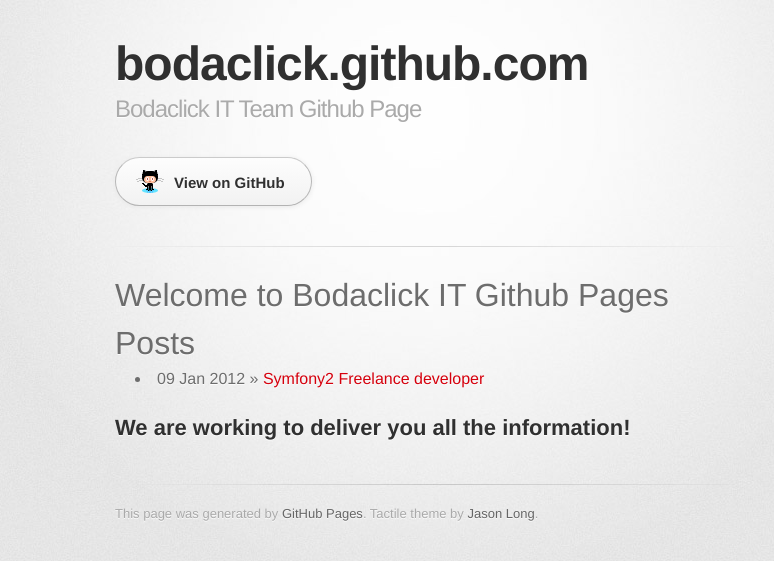
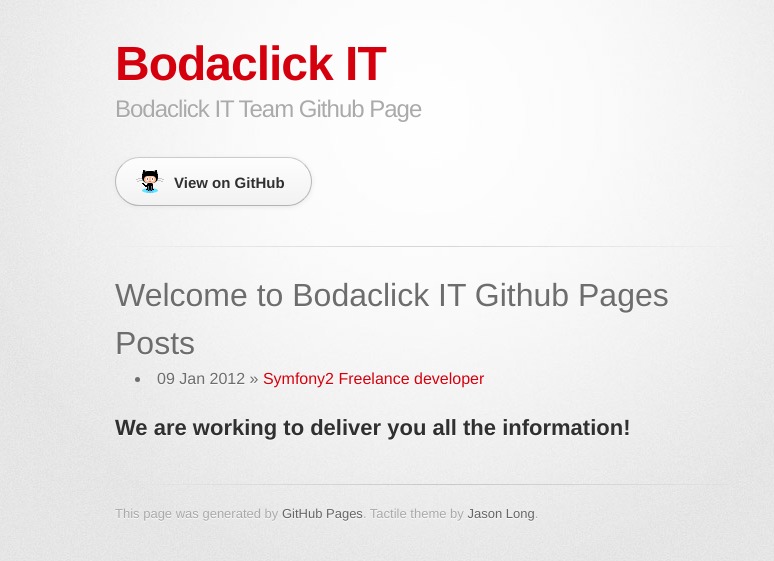
Before and after one commit to Bodaclick/bodaclick.github.com, a Jekyll site: the page built from index.html, in a window 1280 px wide. Shown: the top 561 px of the page, without its empty margins (215-989 px from the left). Built offline with Jekyll 4.4.1, drawn with Linux system fonts in a browser that asks for light colours; some web fonts are replaced; Markdown is read by kramdown in place of the engine named in the settings.

Commit message:
Link in the title

```diff
--- a/_layouts/default.html
+++ b/_layouts/default.html
@@ -18,7 +18,7 @@
       <div class="inner">
 
         <header>
-          <h1>bodaclick.github.com</h1>
+          <h1><a href="http://bodaclick.github.com">Bodaclick IT</a></h1>
           <h2>Bodaclick IT Team Github Page</h2>
         </header>
 
```
